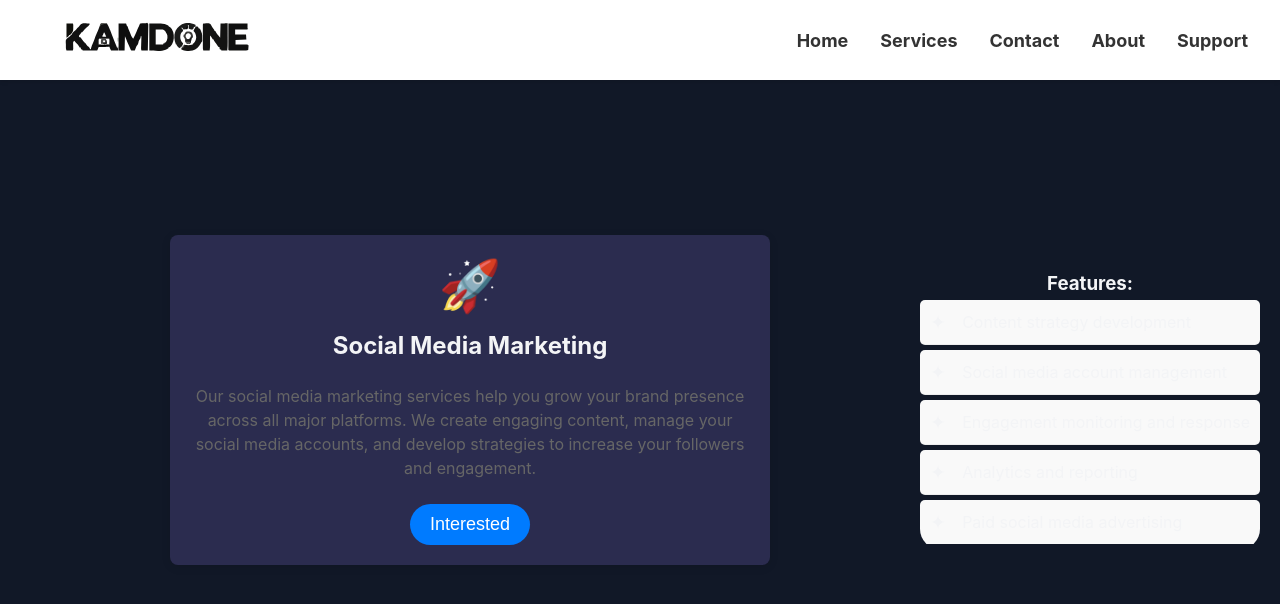
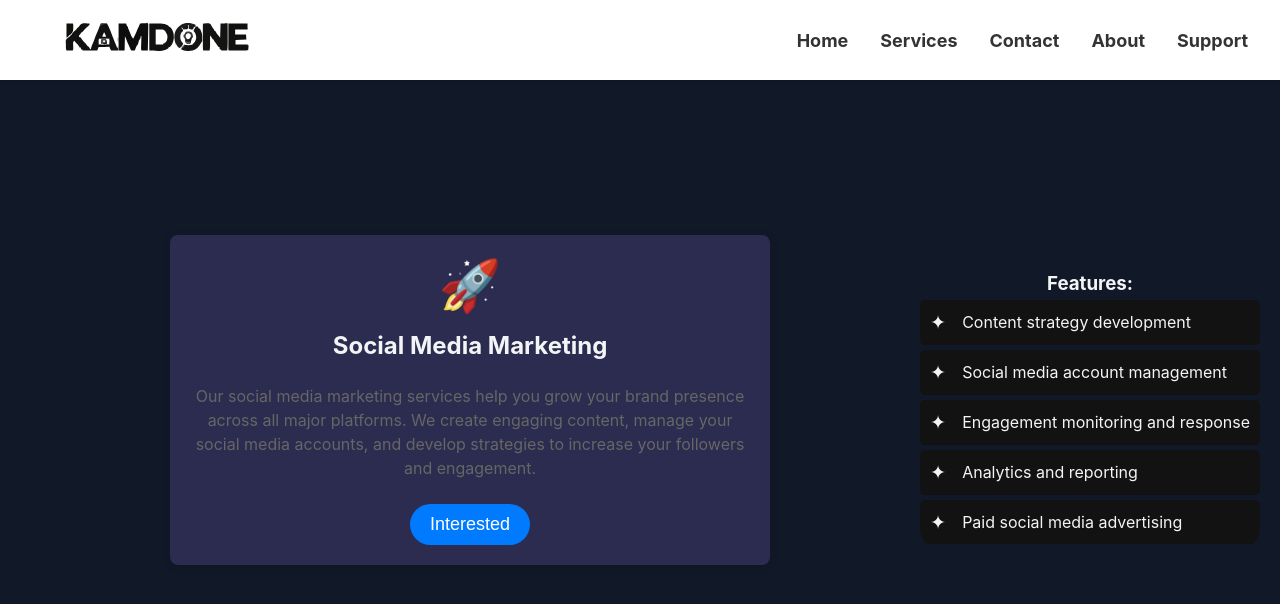
Before and after one commit to Editorhacker/new-KamDone, a React (Create React App) app: page /service/1 in a window 1280 px wide. Shown: the top 604 px of the page. Built offline with nearby package versions, Linux system fonts and the light colour scheme.

Commit message:
ServiceDetails.css

```diff
--- a/src/components/ServiceDetails.css
+++ b/src/components/ServiceDetails.css
@@ -53,7 +53,7 @@
 }
 
 .features-card li {
-  background: #f9f9f9;
+  background: #121212;
   margin: 5px 0;
   padding: 10px;
   border-radius: 5px;
```
